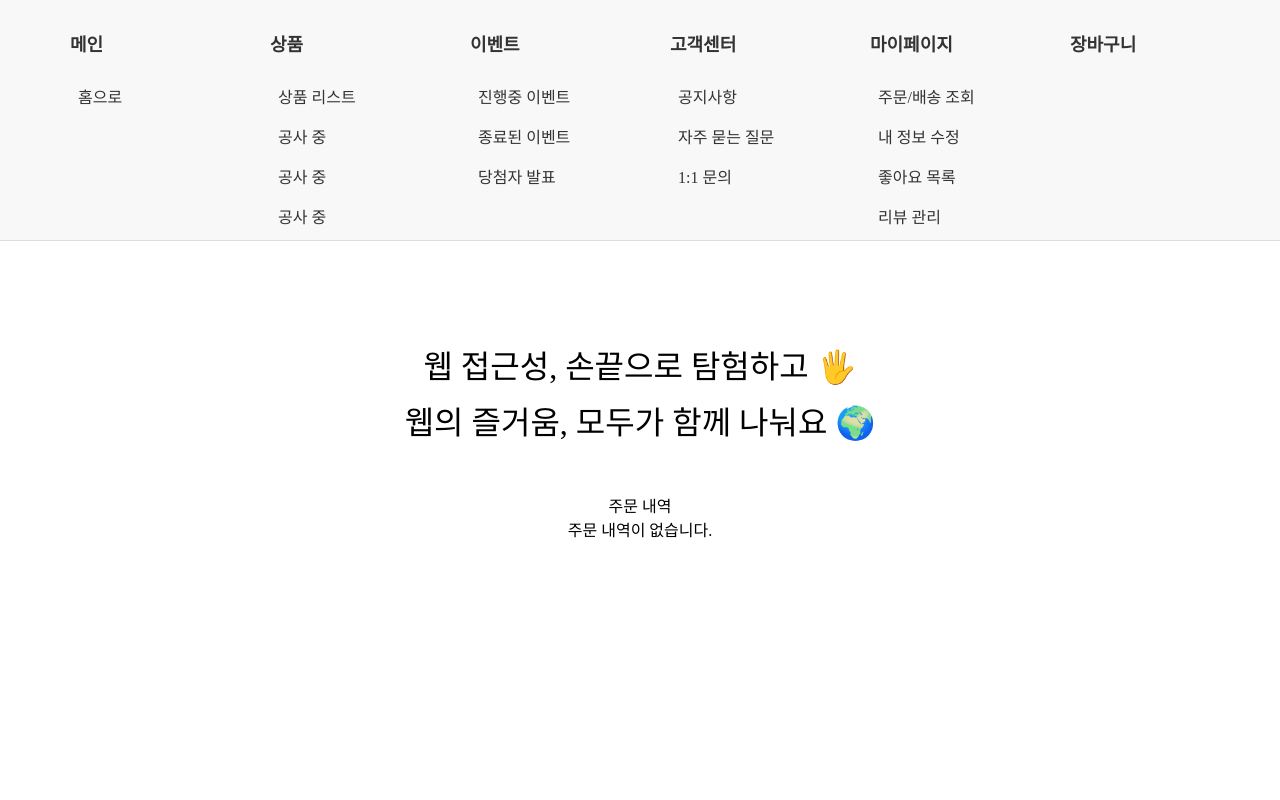
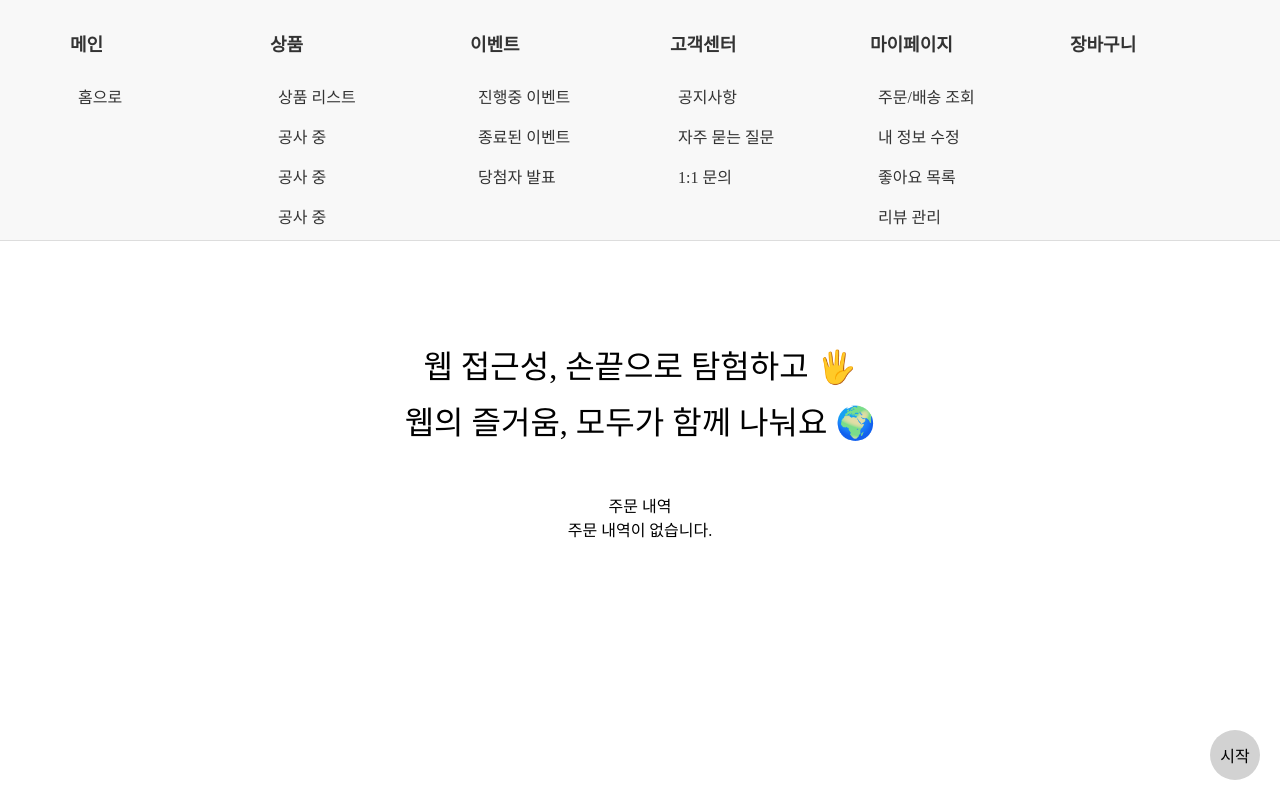
Before and after one commit to bytrustu/lecture-web-acc-step1, a React (Vite) app: page / in a window 1280 px wide. Built offline with nearby package versions, Linux system fonts and the light colour scheme.

Commit message:
feat: 다크모드 추가

```diff
--- /dev/null
+++ b/src/components/Layer.tsx
@@ -0,0 +1,57 @@
+import { useEffect, useState } from 'react';
+import styled from '@emotion/styled';
+
+export const Layer = () => {
+  const darkMode = localStorage.getItem('darkMode');
+  const [show, setShow] = useState(Boolean(darkMode));
+
+  const handleDarkModeClick = () => {
+    setShow(true);
+    localStorage.setItem('darkMode', 'true');
+  };
+
+  useEffect(() => {
+    const handleKeyDown = (event: KeyboardEvent) => {
+      if (event.ctrlKey && event.key === 'Escape') {
+        setShow(false);
+        localStorage.removeItem('darkMode');
+      }
+    };
+
+    document.addEventListener('keydown', handleKeyDown);
+
+    return () => {
+      document.removeEventListener('keydown', handleKeyDown);
+    };
+  }, []);
+
+  return (
+    <>
+      {show && <Root />}
+      {!show && <CircleButton onClick={handleDarkModeClick}>시작</CircleButton>}
+    </>
+  );
+};
+
+const Root = styled.div`
+  width: 100vw;
+  height: 100vh;
+  position: fixed;
+  top: 0;
+  left: 0;
+  background-color: black;
+  z-index: 10000;
+`;
+
+const CircleButton = styled.button`
+  width: 50px;
+  height: 50px;
+  border-radius: 50%;
+  background-color: #d2d2d2;
+  text-align: center;
+  position: fixed;
+  bottom: 20px;
+  right: 20px;
+  z-index: 10000;
+  cursor: pointer;
+`;
--- a/src/main.tsx
+++ b/src/main.tsx
@@ -4,10 +4,12 @@ import { ToastContainer } from 'react-toastify';
 import Router from '@/Routes';
 import '@/styles/index.css';
 import 'react-toastify/dist/ReactToastify.css';
+import { Layer } from '@/components/Layer.tsx';
 
 ReactDOM.createRoot(document.getElementById('root')!).render(
   <React.StrictMode>
     <Router />
     <ToastContainer />
+    <Layer />
   </React.StrictMode>,
 );
--- a/src/pages/cart.tsx
+++ b/src/pages/cart.tsx
@@ -108,7 +108,7 @@ const CartPage = () => {
             <hr className="divide-line-thin" />
             <div className="cart-right-section__bottom">
               <div className="flex justify-between p-20 mt-20">
-                <span className="highlight-text">결제예상금액</span>
+                <span className="highlight-text">합계</span>
                 <span className="highlight-text">{totalAmount.toLocaleString()}원</span>
               </div>
               <div className="flex-center mt-30 mx-10">
```
